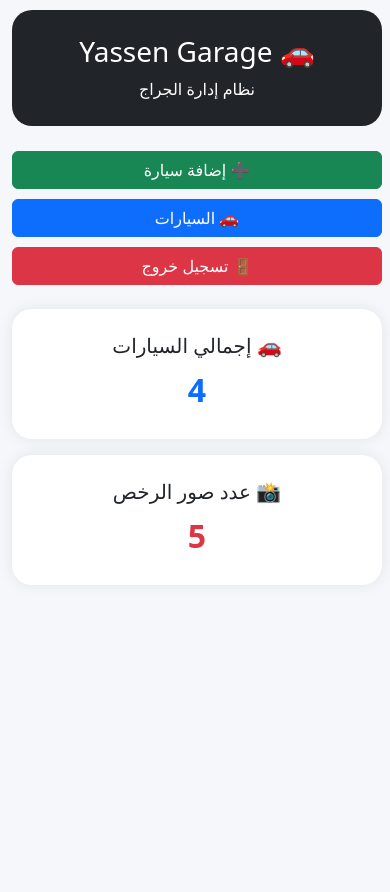
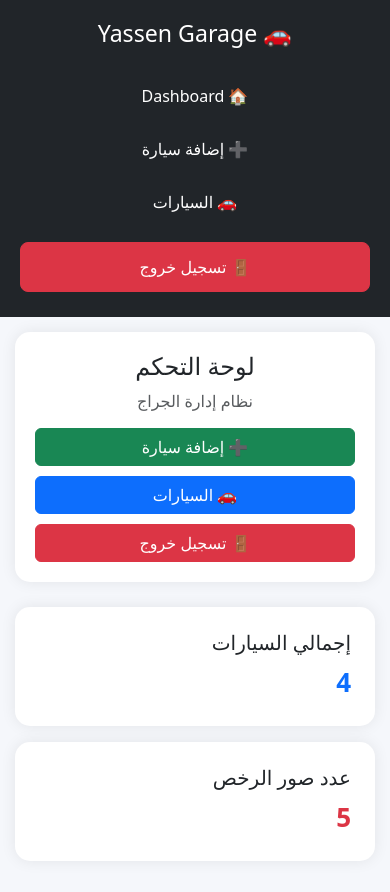
Before and after one commit to ahmedmohamedmo3z/yassen-garage, a Django app: page / in a window 390 px wide. Before the commit the page ends 548 px from the top, so only its background shows below. Run offline with Django 5.2, Linux system fonts and the light colour scheme; a user stored in the database is signed in; data comes from the database, SQL or seed files in the repository.

Commit message:
mobile dashboard update

````diff
--- a/backend/templates/garage/car_images.html
+++ b/backend/templates/garage/car_images.html
@@ -1,4 +1,4 @@
-```html
+
 <!DOCTYPE html>
 
 <html lang="ar" dir="rtl">
@@ -112,4 +112,3 @@
 
 </body>
 </html>
-```
--- a/backend/templates/garage/dashboard.html
+++ b/backend/templates/garage/dashboard.html
@@ -1,10 +1,8 @@
-
 <!DOCTYPE html>
 <html lang="ar" dir="rtl">
-
 <head>
 <meta charset="UTF-8">
-<meta name="viewport" content="width=device-width, initial-scale=1.0">
+<meta name="viewport" content="width=device-width, initial-scale=1">
 
 <title>Yassen Garage 🚗</title>
 
@@ -16,29 +14,42 @@ body{
     background:#f5f7fb;
 }
 
-.dashboard-container{
-    max-width:1200px;
-    margin:auto;
-    padding:20px;
+.sidebar{
+    min-height:100vh;
+    background:#212529;
+    color:white;
 }
 
-.header-box{
-    background:#212529;
+.sidebar a{
     color:white;
-    padding:25px;
-    border-radius:20px;
-    margin-bottom:25px;
+    text-decoration:none;
+    display:block;
+    padding:12px;
+    border-radius:8px;
+    margin-bottom:5px;
+}
+
+.sidebar a:hover{
+    background:#343a40;
 }
 
 .card-box{
     border:none;
-    border-radius:20px;
+    border-radius:15px;
     box-shadow:0 0 15px rgba(0,0,0,.08);
 }
 
 .number{
-    font-size:40px;
+    font-size:32px;
     font-weight:bold;
+}
+
+.welcome-box{
+    background:white;
+    padding:20px;
+    border-radius:15px;
+    margin-bottom:25px;
+    box-shadow:0 0 15px rgba(0,0,0,.08);
 }
 
 .action-buttons{
@@ -47,27 +58,26 @@ body{
     flex-wrap:wrap;
 }
 
-.action-buttons .btn{
-    min-width:180px;
-}
-
-.stat-card{
-    padding:25px;
-}
+/* Mobile */
 
 @media (max-width:768px){
 
-    .dashboard-container{
-        padding:10px;
+    .sidebar{
+        min-height:auto;
+        text-align:center;
+        padding:20px !important;
     }
 
-    .header-box{
+    .welcome-box .d-flex{
+        flex-direction:column;
+        align-items:center !important;
         text-align:center;
     }
 
     .action-buttons{
+        width:100%;
+        margin-top:15px;
         flex-direction:column;
-        margin-top:20px;
     }
 
     .action-buttons .btn{
@@ -75,15 +85,15 @@ body{
     }
 
     .number{
-        font-size:32px;
+        font-size:26px;
     }
 
-    h1{
-        font-size:28px;
+    h2{
+        font-size:24px;
     }
 
-    .stat-card{
-        text-align:center;
+    .col-md-10{
+        padding:15px !important;
     }
 }
 
@@ -93,19 +103,45 @@ body{
 
 <body>
 
-<div class="dashboard-container">
+<div class="container-fluid">
 
-    <div class="header-box">
+<div class="row">
 
-        <h1>🚗 Yassen Garage</h1>
+<div class="col-md-2 sidebar p-3">
 
-        <p class="mb-0">
-            نظام إدارة الجراج
-        </p>
+    <h3 class="mb-4">🚗 Yassen Garage</h3>
+
+    <a href="/">🏠 Dashboard</a>
+
+    <a href="/add-car/">
+        ➕ إضافة سيارة
+    </a>
+
+    <a href="/cars/">
+        🚗 السيارات
+    </a>
+
+    <a href="/logout/" class="btn btn-danger w-100 mt-3">
+        🚪 تسجيل خروج
+    </a>
 
 </div>
 
-    <div class="action-buttons mb-4">
+<div class="col-md-10 p-4">
+
+    <div class="welcome-box">
+
+        <div class="d-flex justify-content-between align-items-center">
+
+            <div>
+                <h2>لوحة التحكم</h2>
+
+                <p class="text-muted mb-0">
+                    نظام إدارة الجراج
+                </p>
+            </div>
+
+            <div class="action-buttons">
 
                 <a href="/add-car/" class="btn btn-success">
                     ➕ إضافة سيارة
@@ -121,13 +157,17 @@ body{
 
             </div>
 
+        </div>
+
+    </div>
+
     <div class="row">
 
         <div class="col-md-6 mb-3">
 
-            <div class="card card-box stat-card">
+            <div class="card card-box p-4">
 
-                <h5>🚗 إجمالي السيارات</h5>
+                <h5>إجمالي السيارات</h5>
 
                 <div class="number text-primary">
                     {{ total_cars }}
@@ -139,9 +179,9 @@ body{
 
         <div class="col-md-6 mb-3">
 
-            <div class="card card-box stat-card">
+            <div class="card card-box p-4">
 
-                <h5>📸 عدد صور الرخص</h5>
+                <h5>عدد صور الرخص</h5>
 
                 <div class="number text-danger">
                     {{ total_images }}
@@ -155,5 +195,9 @@ body{
 
 </div>
 
+</div>
+
+</div>
+
 </body>
 </html>
````
Lines whose indentation alone changed are shown as unchanged.
